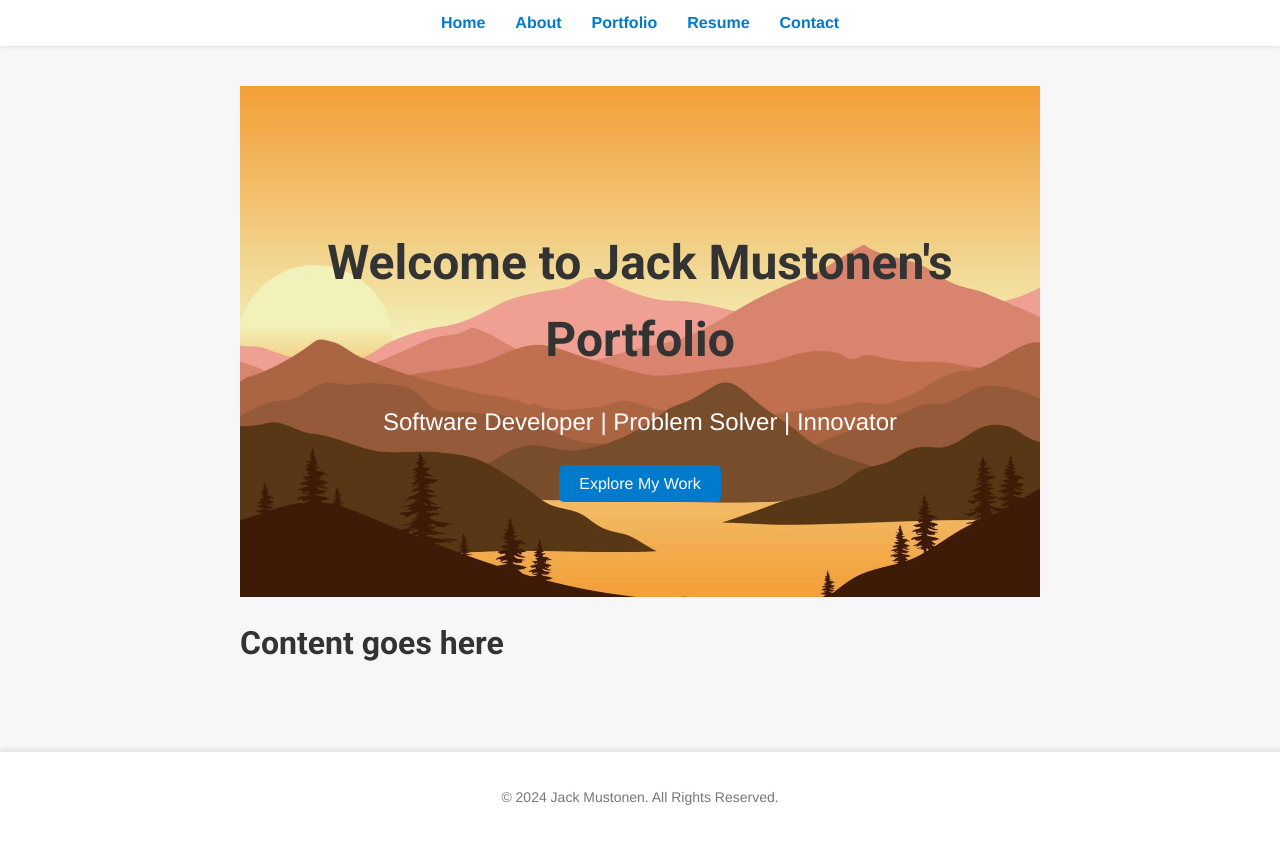
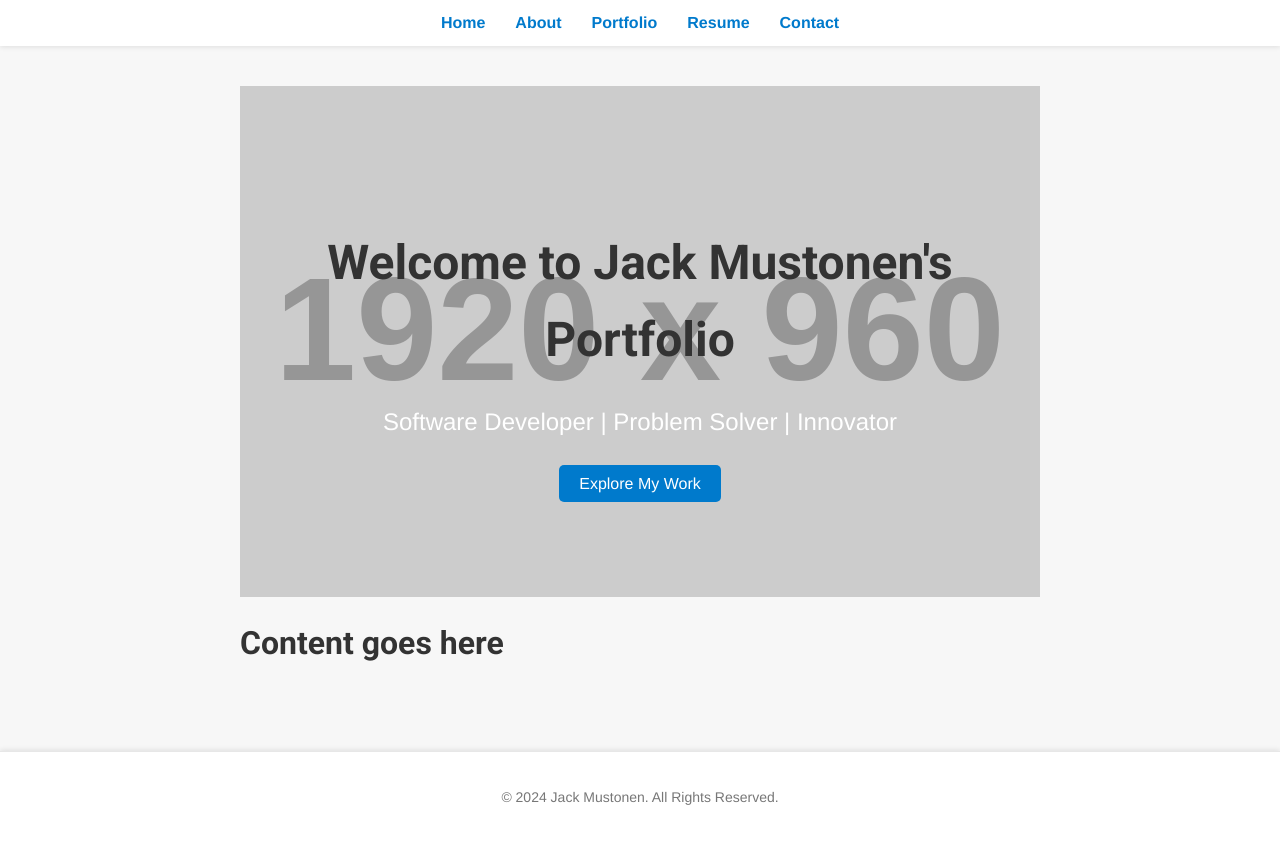
Before and after one commit to APinchofPepper/jackmustonen.com, a Jekyll site: the page built from index.md, in a window 1280 px wide. Shown: the top 844 px of the page. Built offline with Jekyll 4.4.1, drawn with Linux system fonts in a browser that asks for light colours.

Commit message:
Update styles.css

```diff
--- a/assets/css/styles.css
+++ b/assets/css/styles.css
@@ -1,7 +1,7 @@
 
 /* Hero Section */
 .hero {
-    background-image: url('https://apinchofpepper.github.io/jackmustonen.com/assets/images/back-pic3.jpg');
+    background-image: url('https://via.placeholder.com/1920x960');
     background-size: cover; /* Ensures the image covers the entire background */
     background-position: center; /* Centers the image within the hero section */
     background-repeat: no-repeat; /* Prevents the image from repeating */
```
